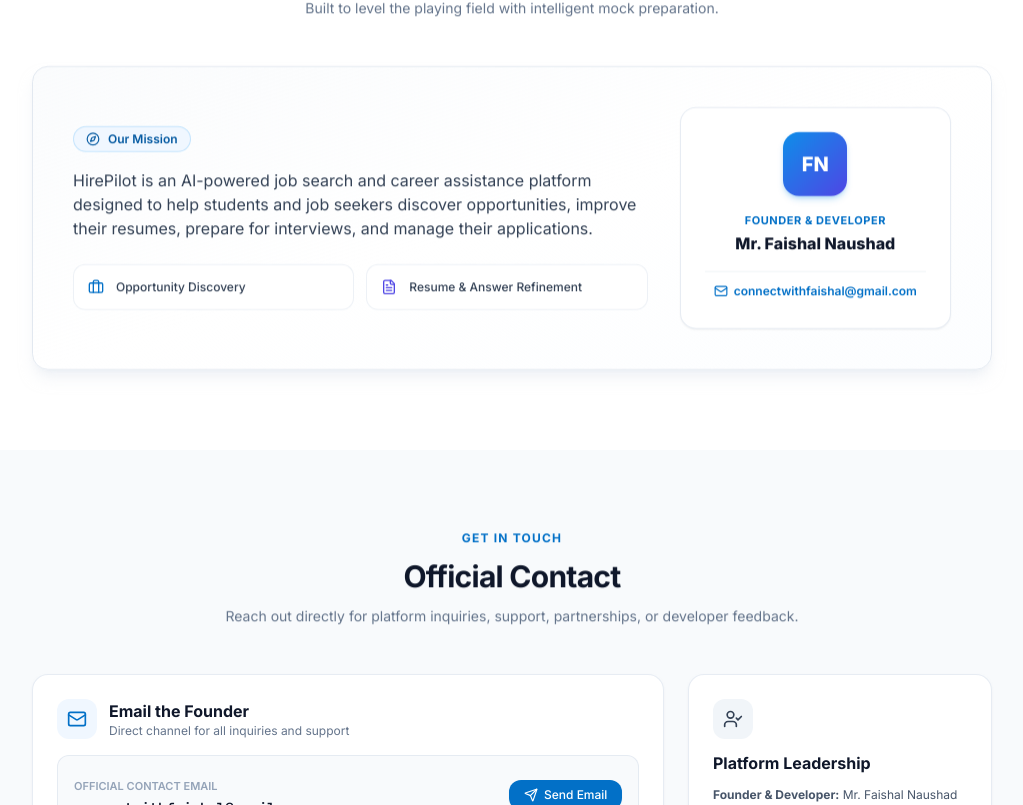
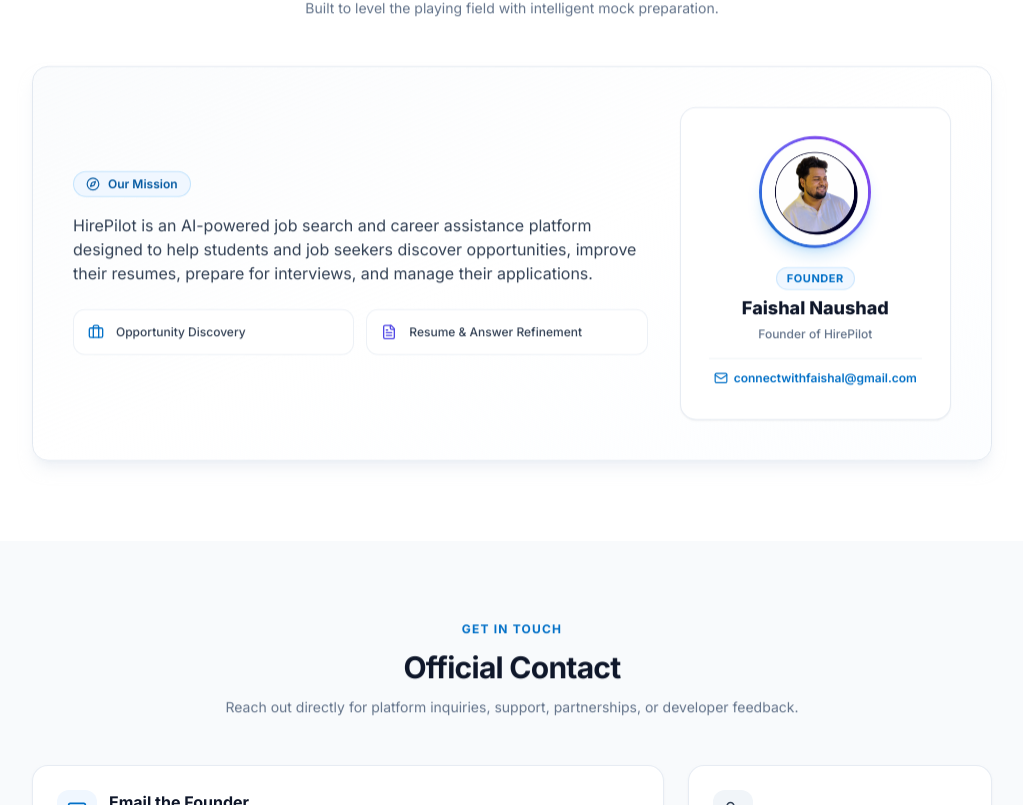
Before and after one commit to faishalxtechno/HirePilot, a React (Vite) app: page / in a window 1280 px wide. Shown: the part 3855-4660 px from the top of the page, without its empty margins (128-1151 px from the left). Built offline with nearby package versions, Linux system fonts and the light colour scheme; no server answers.

Commit message:
Add HirePilot founder photo

```diff
--- a/src/pages/Landing.tsx
+++ b/src/pages/Landing.tsx
@@ -473,22 +473,32 @@
               </div>
 
               {/* Founder Profile Card */}
-              <div className="p-6 rounded-2xl bg-white dark:bg-slate-800 border border-slate-200/80 dark:border-slate-700 shadow-sm text-center space-y-4">
-                <div className="w-16 h-16 rounded-2xl bg-gradient-to-br from-brand-500 to-indigo-600 text-white font-black text-xl flex items-center justify-center mx-auto shadow-md shadow-brand-500/25">
-                  FN
+              <div className="p-6 sm:p-7 rounded-2xl bg-white dark:bg-slate-800 border border-slate-200/80 dark:border-slate-700 shadow-sm text-center space-y-4 hover:shadow-md transition-shadow">
+                <div className="relative mx-auto w-24 h-24 sm:w-28 sm:h-28">
+                  <div className="w-full h-full rounded-full p-[3px] bg-gradient-to-tr from-brand-600 via-indigo-500 to-purple-600 shadow-lg shadow-brand-500/20">
+                    <img
+                      src="/faishal-founder.png"
+                      alt="Faishal Naushad - Founder of HirePilot"
+                      className="w-full h-full rounded-full object-cover object-center bg-slate-100 dark:bg-slate-700"
+                      loading="eager"
+                    />
+                  </div>
                 </div>
-                <div>
-                  <span className="text-[11px] text-brand-600 dark:text-brand-400 font-bold uppercase tracking-wider block">
-                    Founder & Developer
+                <div className="space-y-1">
+                  <span className="inline-block px-2.5 py-0.5 rounded-full text-[11px] font-bold uppercase tracking-wider bg-brand-50 dark:bg-brand-950/60 text-brand-600 dark:text-brand-400 border border-brand-200/60 dark:border-brand-900/60">
+                    Founder
                   </span>
-                  <h4 className="text-base font-extrabold text-slate-900 dark:text-white mt-0.5">
-                    Mr. Faishal Naushad
+                  <h4 className="text-lg font-extrabold text-slate-900 dark:text-white mt-0.5">
+                    Faishal Naushad
                   </h4>
+                  <p className="text-xs text-slate-500 dark:text-slate-400 font-medium">
+                    Founder of HirePilot
+                  </p>
                 </div>
                 <div className="pt-2 border-t border-slate-100 dark:border-slate-700">
                   <a
                     href="mailto:connectwithfaishal@gmail.com"
-                    className="inline-flex items-center gap-1.5 text-xs font-semibold text-brand-600 dark:text-brand-400 hover:underline break-all"
+                    className="inline-flex items-center justify-center gap-1.5 text-xs font-semibold text-brand-600 dark:text-brand-400 hover:underline break-all"
                   >
                     <Mail className="w-3.5 h-3.5 shrink-0" />
                     <span>connectwithfaishal@gmail.com</span>
@@ -557,7 +567,7 @@
               </div>
               <h4 className="text-base font-bold text-slate-900 dark:text-white">Platform Leadership</h4>
               <div className="space-y-1 text-xs text-slate-600 dark:text-slate-400">
-                <p><strong>Founder & Developer:</strong> Mr. Faishal Naushad</p>
+                <p><strong>Founder:</strong> Faishal Naushad</p>
                 <p><strong>Platform:</strong> HirePilot AI Mock Interviews</p>
                 <p><strong>Support:</strong> 100% Free Community Tier</p>
               </div>
```
Also changed, not shown: public/faishal-founder.png (added).
